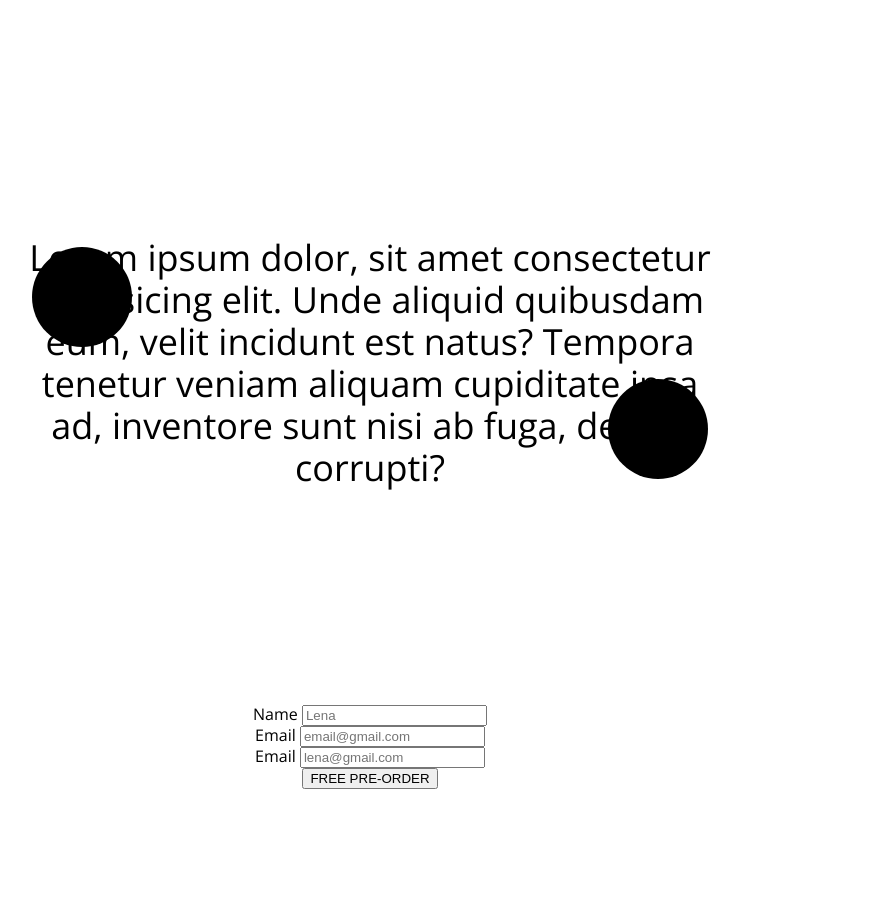
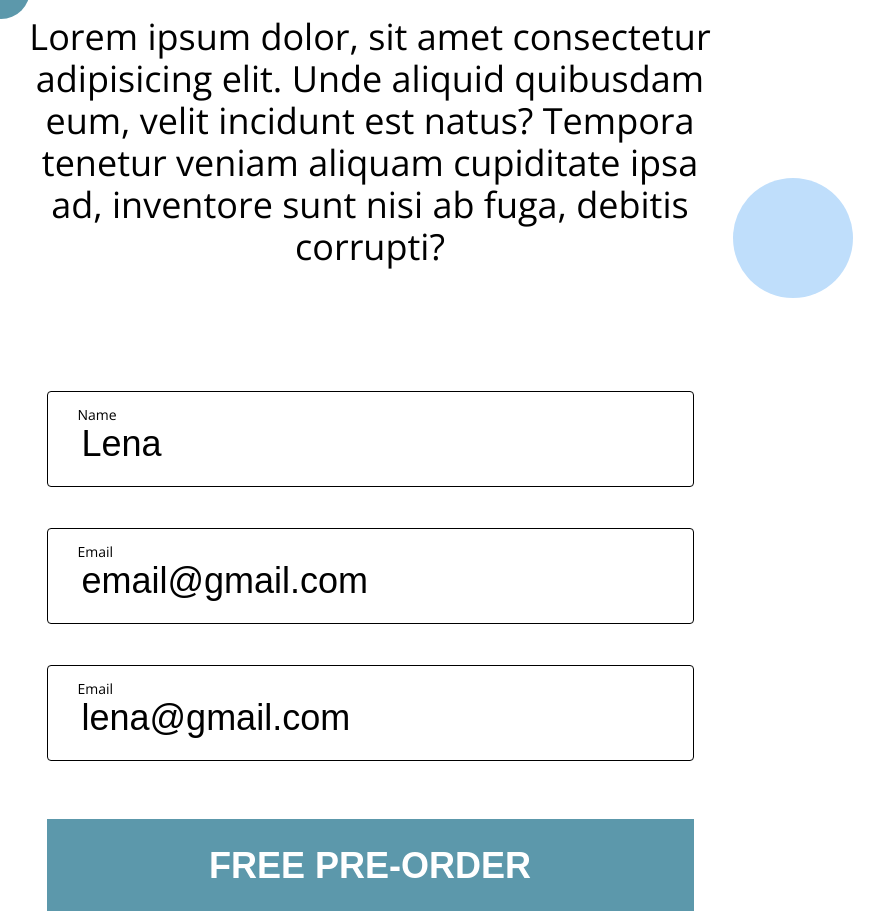
Before and after one commit to DmitryAlexeev/homework2, a plain HTML site: page index.html in a window 1280 px wide. Shown: the part 1801-2712 px from the top of the page, without its empty margins (270-1154 px from the left). Before the commit the page ends 2590 px from the top, so only its background shows below. Drawn offline with nearby package versions, Linux system fonts and the light colour scheme.

Commit message:
Add files via upload

```diff
--- a/index.html
+++ b/index.html
@@ -53,31 +53,33 @@
             <div class="box"></div>
             <div class="box"></div>
             <div class="box"></div>
-            <p class="description__text">Lorem ipsum dolor, sit amet consectetur adipisicing elit. Unde aliquid quibusdam eum, velit incidunt est
+            <p class="description__text">Lorem ipsum dolor, sit amet consectetur adipisicing elit. Unde aliquid
+                quibusdam eum, velit incidunt est
                 natus? Tempora tenetur veniam aliquam cupiditate ipsa ad, inventore sunt nisi ab fuga, debitis corrupti?
             </p>
         </div>
         <div class="description__circle">
-            <p class="description__text second">Lorem ipsum dolor, sit amet consectetur adipisicing elit. Unde aliquid quibusdam eum, velit incidunt est
+            <p class="description__text-two second">Lorem ipsum dolor, sit amet consectetur adipisicing elit. Unde
+                aliquid quibusdam eum, velit incidunt est
                 natus? Tempora tenetur veniam aliquam cupiditate ipsa ad, inventore sunt nisi ab fuga, debitis corrupti?
             </p>
         </div>
     </section>
-    <section class="container form-section">
+    <section class="form__section">
         <form>
-            <div>
-                <label for="name">Name</label>
-                <input id="name" placeholder="Lena" type="text">
+            <div class="input__wrapper">
+                <label class="label" for="name">Name</label>
+                <input class="input" id="name" placeholder="Lena" type="text">
             </div>
-            <div>
-                <label for="name">Email</label>
-                <input id="name" placeholder="email@gmail.com" type="text">
+            <div class="input__wrapper">
+                <label class="label" for="name">Email</label>
+                <input class="input" id="name" placeholder="email@gmail.com" type="text">
             </div>
-            <div>
-                <label for="name">Email</label>
-                <input id="name" placeholder="lena@gmail.com" type="text">
+            <div class="input__wrapper">
+                <label class="label" for="name">Email</label>
+                <input class="input" id="name" placeholder="lena@gmail.com" type="text">
             </div>
-            <button>FREE PRE-ORDER</button>
+            <button class="form__button">FREE PRE-ORDER</button>
         </form>
     </section>
 </body>
--- a/style/style.css
+++ b/style/style.css
@@ -7,7 +7,7 @@ body {
     text-align: center;
 }
 
-a{
+a {
     text-decoration: none;
     color: #000;
 }
@@ -77,12 +77,12 @@ li {
 }
 
 
-.background{
+.background {
     background-color: rgba(26, 110, 136, 0.71);
     padding: 130px 0 134px;
 }
 
-.preview__text{
+.preview__text {
     font-size: 36px;
     line-height: 49px;
     color: #FFFFFF;
@@ -90,10 +90,11 @@ li {
     margin: 0 auto;
 }
 
-.width{
+.width {
     max-width: 1440px;
 }
-.description__text{
+
+.description__text {
     font-weight: 400;
     font-size: 36px;
     line-height: 42px;
@@ -105,54 +106,124 @@ display: inline-block;
     width: 696px;
 }
 
-.description__scuare{
+.description__text-two {
+    font-weight: 400;
+    font-size: 36px;
+    line-height: 42px;
+    text-align: center;
+    color: #000000;
+    display: inline-block;
+    width: 696px;
+}
+
+.description__scuare {
     position: relative;
 }
 
-.box{
-    min-width: 170px;
+.description__circle {
+    margin-bottom: 123px;
+}
+
+.box {
+    min-width: 178px;
     height: 121px;
-    background-color: aqua;
+    background-color: #BFDEFB;
     position: absolute;
 }
 
-.box:nth-child(1){
+.box:nth-child(1) {
     position: absolute;
     left: 0;
-    top: 121px
+    top: 100px
 }
-.box:nth-child(2){
+
+.box:nth-child(2) {
     position: absolute;
     right: 0;
-    top: 121px
+    top: 235px
 }
 
-.box:nth-child(3){
+.box:nth-child(3) {
     position: absolute;
     left: 0;
     top: 366px
 }
-.second{
+
+.second {
     position: relative;
 }
 
-.second::before{
+.second::before {
     content: "";
-    width: 100px;
-    height: 100px;
+    width: 58px;
+    height: 58px;
     border-radius: 50%;
-    background-color: #000;
+    background-color: #5C98AB;
     position: absolute;
-    top: 10px;
-    left: 10px;
+    top: -55px;
+    left: -50px;
 }
-.second::after{
+
+.second::after {
     content: "";
-    width: 100px;
-    height: 100px;
+    width: 120px;
+    height: 120px;
     border-radius: 50%;
-    background-color: #000;
+    background-color: #BFDEFB;
     position: absolute;
-    bottom: 10px;
-    right: 10px;
+    bottom: -30px;
+    right: -135px;
 }
+
+.form__section {
+    max-width: 647px;
+    text-align: center;
+    margin: 0 auto;
+}
+
+.form__button {
+    width: 100%;
+    height: 92px;
+    background: #5C98AB;
+    border: none;
+    font-weight: 700;
+    font-size: 36px;
+    line-height: 49px;
+    color: #FFFFFF;
+    margin-top: 58px;
+
+}
+
+.input__wrapper {
+    position: relative;
+    margin-bottom: 41px;
+}
+
+.input__wrapper:last-of-type {
+    margin-bottom: 0;
+}
+
+.input {
+    width: 100%;
+    height: 96px;
+    padding: 36px 0 11px 34px;
+    border: 1px solid #000000;
+    border-radius: 4px;
+    box-sizing: border-box;
+}
+
+.label {
+    position: absolute;
+    margin: 14px 0 3px 31px;
+    font-weight: 300;
+    font-size: 14px;
+    line-height: 19px;
+    color: #000000;
+}
+
+.input::placeholder {
+    font-weight: 400;
+    font-size: 36px;
+    line-height: 49px;
+    color: #000;
+}
```
Lines whose indentation alone changed are shown as unchanged.
